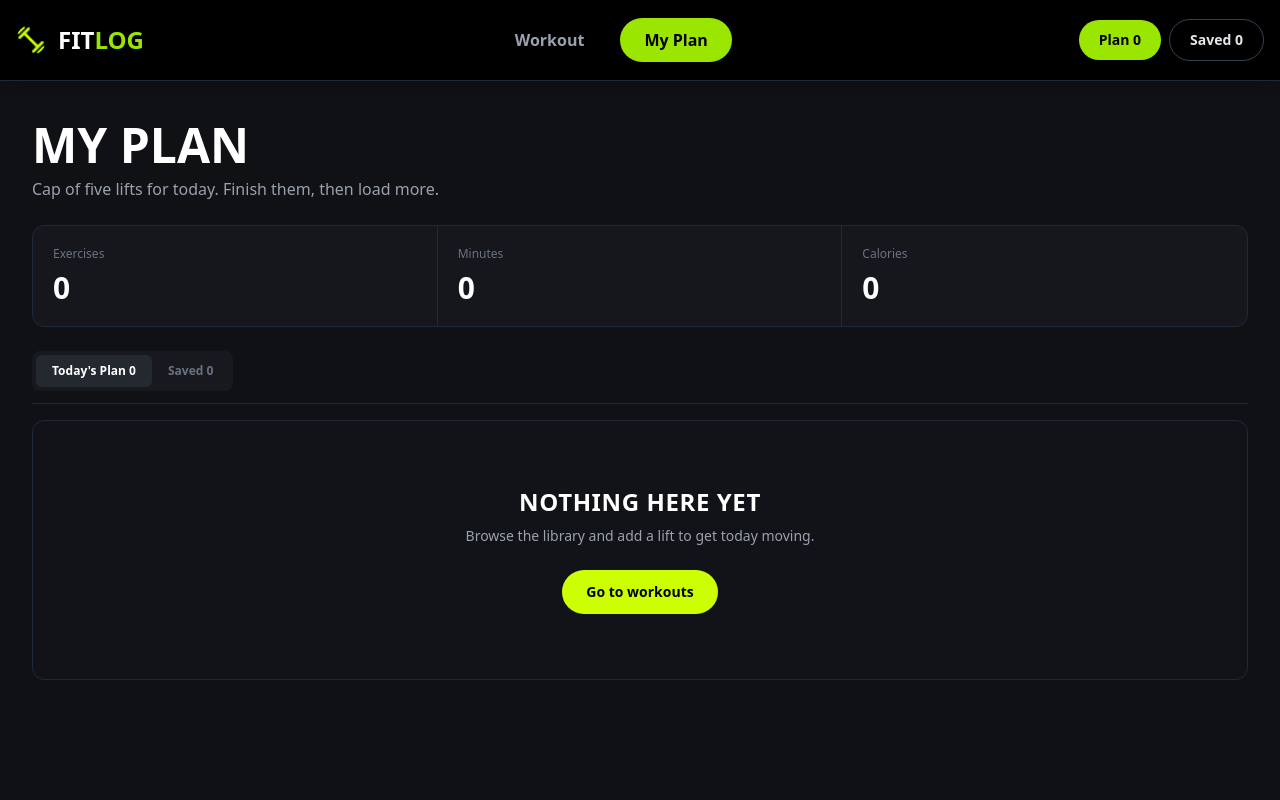
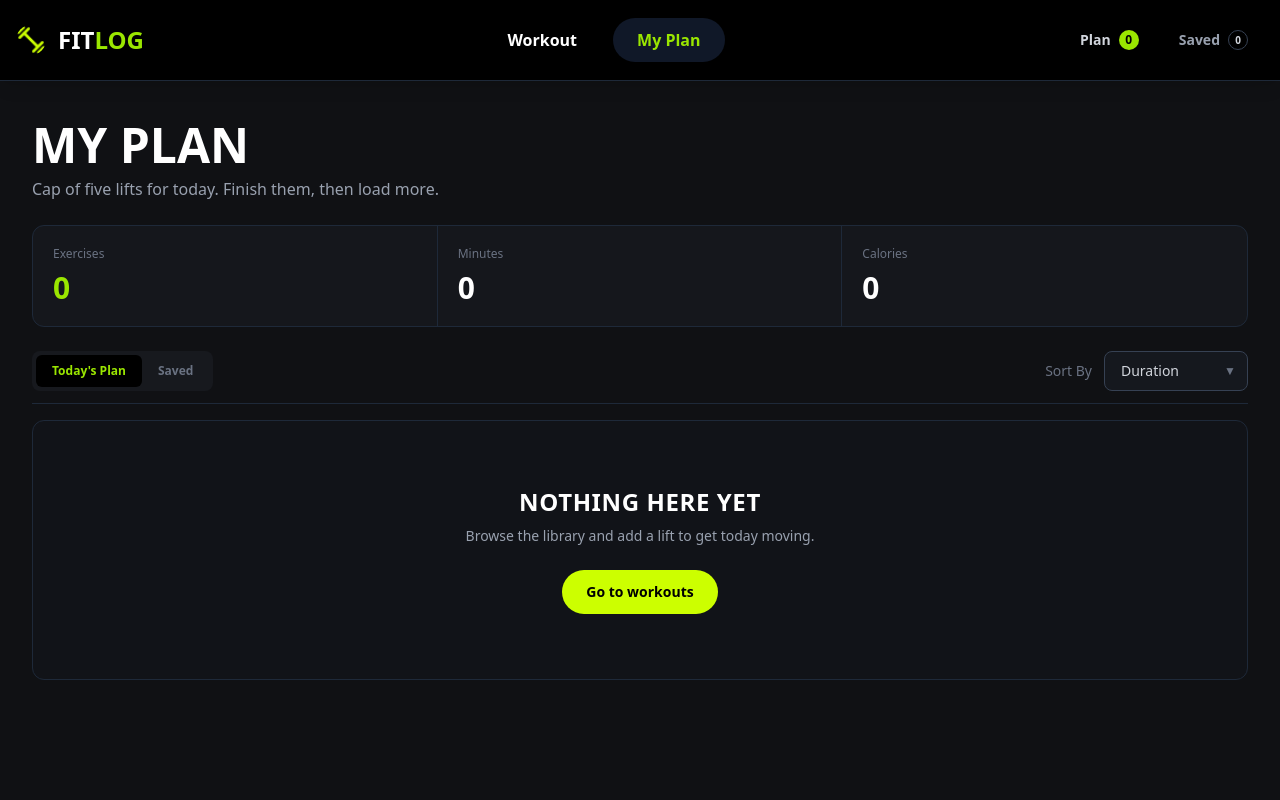
Before and after one commit to surjomitra72-ux/6th-assignment, a Next.js app: page /my-plan in a window 1280 px wide. Shown: the top 800 px of the page. Built offline with nearby package versions, Linux system fonts and the light colour scheme.

Commit message:
Build FitLog workout details and six

```diff
--- a/src/components/myPlan/PlanStats.tsx
+++ b/src/components/myPlan/PlanStats.tsx
@@ -27,7 +27,7 @@ const PlanStats = ({ workouts = [] }: PlanStatsProps) => {
           Exercises
         </p>
 
-        <h2 className="mt-2 text-3xl font-bold">
+        <h2 className="mt-2 text-3xl font-bold text-lime-400">
           {workouts.length}
         </h2>
       </div>
--- a/src/components/myPlan/PlanTabs.tsx
+++ b/src/components/myPlan/PlanTabs.tsx
@@ -1,6 +1,9 @@
 "use client";
 
+import { useMemo, useState } from "react";
+
 import { useFitLog } from "@/context/FitLogContext";
+
 import PlannedWorkoutCard from "./PlannedWorkoutCard";
 import EmptyState from "./EmptyState";
 
@@ -8,6 +11,8 @@ interface PlanTabsProps {
   activeTab: "plan" | "saved";
   setActiveTab: (tab: "plan" | "saved") => void;
 }
+
+type SortOption = "duration" | "calories" | "rating";
 
 const PlanTabs = ({
   activeTab,
@@ -22,22 +27,56 @@ const PlanTabs = ({
     completed,
   } = useFitLog();
 
+  // Default sorting
+  const [sortOption, setSortOption] =
+    useState<SortOption>("duration");
+
+  // Current active list
+  const currentWorkouts =
+    activeTab === "plan" ? plan : saved;
+
+  // Sort current list
+  const sortedWorkouts = useMemo(() => {
+    return [...currentWorkouts].sort((a, b) => {
+      // Duration: low → high
+      if (sortOption === "duration") {
+        return Number(a.duration) - Number(b.duration);
+      }
+
+      // Calories: high → low
+      if (sortOption === "calories") {
+        return (
+          Number(b.caloriesBurned || 0) -
+          Number(a.caloriesBurned || 0)
+        );
+      }
+
+      // Rating: high → low
+      if (sortOption === "rating") {
+        return Number(b.rating) - Number(a.rating);
+      }
+
+      return 0;
+    });
+  }, [currentWorkouts, sortOption]);
+
   return (
     <div className="mt-6">
-      {/* Tabs */}
-      <div className="flex items-center border-b border-gray-800 pb-3">
-        <div className="flex rounded-lg bg-[#17191e] p-1">
+      {/* Tabs + Sort */}
+      <div className="flex flex-col gap-4 border-b border-gray-800 pb-3 sm:flex-row sm:items-center sm:justify-between">
+        {/* Tabs */}
+        <div className="flex w-fit rounded-lg bg-[#17191e] p-1">
           {/* Today's Plan */}
           <button
             type="button"
             onClick={() => setActiveTab("plan")}
             className={`rounded-md px-4 py-2 text-xs font-semibold transition ${
               activeTab === "plan"
-                ? "bg-[#24282f] text-white"
+                ? "bg-black text-lime-400"
                 : "text-gray-500 hover:text-white"
             }`}
           >
-            Today's Plan {plan.length}
+            Today's Plan
           </button>
 
           {/* Saved */}
@@ -46,28 +85,70 @@ const PlanTabs = ({
             onClick={() => setActiveTab("saved")}
             className={`rounded-md px-4 py-2 text-xs font-semibold transition ${
               activeTab === "saved"
-                ? "bg-[#24282f] text-white"
+                ? "bg-black text-lime-400"
                 : "text-gray-500 hover:text-white"
             }`}
           >
-            Saved {saved.length}
+            Saved
           </button>
+        </div>
+
+        {/* Sort By */}
+        <div className="flex items-center gap-3">
+          <label
+            htmlFor="sort-workouts"
+            className="text-sm text-gray-500"
+          >
+            Sort By
+          </label>
+
+          <div className="relative">
+            <select
+              id="sort-workouts"
+              value={sortOption}
+              onChange={(e) =>
+                setSortOption(
+                  e.target.value as SortOption
+                )
+              }
+              className="h-10 w-36 appearance-none rounded-lg border border-gray-700 bg-[#15181e] px-4 pr-10 text-sm text-gray-300 outline-none transition focus:border-[#ccff00]"
+            >
+              <option value="duration">
+                Duration
+              </option>
+
+              <option value="calories">
+                Calories
+              </option>
+
+              <option value="rating">
+                Rating
+              </option>
+            </select>
+
+            {/* Chevron */}
+            <span className="pointer-events-none absolute right-3 top-1/2 -translate-y-1/2 text-xs text-gray-500">
+              ▼
+            </span>
+          </div>
         </div>
       </div>
 
       {/* Today's Plan */}
       {activeTab === "plan" && (
         <div className="mt-4 space-y-3">
-          {plan.length === 0 ? (
+          {sortedWorkouts.length === 0 ? (
             <EmptyState type="plan" />
           ) : (
-            plan.map((workout) => (
+            sortedWorkouts.map((workout) => (
               <PlannedWorkoutCard
                 key={workout.id}
                 workout={workout}
                 onRemove={removeFromPlan}
                 onMarkDone={markCompleted}
-                isCompleted={completed.includes(workout.id)}
+                isCompleted={completed.includes(
+                  workout.id
+                )}
                 showMarkDone={true}
               />
             ))
@@ -78,10 +159,10 @@ const PlanTabs = ({
       {/* Saved */}
       {activeTab === "saved" && (
         <div className="mt-4 space-y-3">
-          {saved.length === 0 ? (
+          {sortedWorkouts.length === 0 ? (
             <EmptyState type="saved" />
           ) : (
-            saved.map((workout) => (
+            sortedWorkouts.map((workout) => (
               <PlannedWorkoutCard
                 key={workout.id}
                 workout={workout}
--- a/src/components/myPlan/PlannedWorkoutCard.tsx
+++ b/src/components/myPlan/PlannedWorkoutCard.tsx
@@ -22,12 +22,12 @@ const PlannedWorkoutCard = ({
 }: PlannedWorkoutCardProps) => {
   return (
     <div
-      className={`flex min-h-[76px] items-center gap-3 rounded-xl border border-gray-800 bg-[#15181e] px-3 py-2.5 transition ${
+      className={`flex flex-col gap-3 rounded-xl border border-gray-800 bg-[#15181e] p-3 transition sm:min-h-[76px] sm:flex-row sm:items-center ${
         isCompleted ? "opacity-60" : ""
       }`}
     >
       {/* Image */}
-      <div className="relative h-14 w-24 shrink-0 overflow-hidden rounded-lg">
+      <div className="relative h-40 w-full shrink-0 overflow-hidden rounded-lg sm:h-14 sm:w-24">
         <Image
           src={workout.image}
           alt={workout.name}
@@ -46,14 +46,10 @@ const PlannedWorkoutCard = ({
           {workout.equipment}
         </p>
 
-        <div className="mt-1 flex items-center gap-3 text-[10px] text-gray-400">
-          <span>
-            ◉ {workout.duration} min
-          </span>
+        <div className="mt-1 flex flex-wrap items-center gap-x-3 gap-y-1 text-[10px] text-gray-400">
+          <span>◉ {workout.duration} min</span>
 
-          <span>
-            🔥 {workout.caloriesBurned} kcal
-          </span>
+          <span>🔥 {workout.caloriesBurned} kcal</span>
 
           <span>
             <span className="text-[#ccff00]">★</span>{" "}
@@ -85,7 +81,7 @@ const PlannedWorkoutCard = ({
         <button
           type="button"
           onClick={() => onRemove(workout.id)}
-          className="flex h-9 w-9 items-center justify-center rounded-lg border border-gray-700 text-gray-400 transition hover:border-red-500 hover:text-red-500"
+          className="flex h-9 w-9 shrink-0 items-center justify-center rounded-lg border border-gray-700 text-gray-400 transition hover:border-red-500 hover:text-red-500"
           aria-label={`Remove ${workout.name}`}
         >
           ×
--- a/src/components/shared/Navbar.tsx
+++ b/src/components/shared/Navbar.tsx
@@ -16,8 +16,7 @@ const Navbar = () => {
 
   const [isMenuOpen, setIsMenuOpen] = useState(false);
 
-  const workoutActive =
-    pathname === "/" || pathname.startsWith("/workouts");
+  const workoutActive = pathname === "/" || pathname.startsWith("/workouts");
 
   const myPlanActive =
     pathname === "/my-plan" || pathname.startsWith("/my-plan/");
@@ -27,7 +26,6 @@ const Navbar = () => {
       <div className="mx-auto max-w-7xl px-4">
         {/* Navbar */}
         <div className="flex h-20 items-center justify-between">
-
           {/* Logo */}
           <Link href="/" className="flex items-center gap-3">
             <Image
@@ -46,14 +44,13 @@ const Navbar = () => {
 
           {/* Desktop Navigation */}
           <div className="hidden items-center gap-3 md:flex">
-
             {/* Workout */}
             <Link
               href="/"
               className={`rounded-full px-6 py-2.5 font-semibold transition-all duration-200 ${
                 workoutActive
-                  ? "bg-lime-400 text-black"
-                  : "text-gray-400 hover:bg-gray-900 hover:text-white"
+                  ? "bg-gray-900 text-lime-400"
+                  : "text-white hover:bg-gray-900 hover:text-white"
               }`}
             >
               Workout
@@ -64,8 +61,8 @@ const Navbar = () => {
               href="/my-plan"
               className={`rounded-full px-6 py-2.5 font-semibold transition-all duration-200 ${
                 myPlanActive
-                  ? "bg-lime-400 text-black"
-                  : "text-gray-400 hover:bg-gray-900 hover:text-white"
+                  ? "bg-gray-900 text-lime-400"
+                  : "text-white hover:bg-gray-900 hover:text-white"
               }`}
             >
               My Plan
@@ -74,21 +71,28 @@ const Navbar = () => {
 
           {/* Desktop Counters */}
           <div className="hidden items-center gap-2 lg:flex">
-
             {/* Plan Counter */}
             <Link
               href="/my-plan"
-              className="rounded-full bg-lime-400 px-5 py-2.5 text-sm font-bold text-black"
+              className="flex items-center gap-2 rounded-full px-4 py-2 text-sm font-semibold text-gray-300 transition hover:text-white"
             >
-              Plan {plan.length}
+              <span>Plan</span>
+
+              <span className="flex h-5 w-5 items-center justify-center rounded-full bg-lime-400 text-xs font-bold text-black">
+                {plan.length}
+              </span>
             </Link>
 
             {/* Saved Counter */}
             <Link
               href="/my-plan"
-              className="rounded-full border border-gray-700 px-5 py-2.5 text-sm font-bold text-gray-200 transition hover:border-lime-400 hover:text-lime-400"
+              className="flex items-center gap-2 rounded-full px-4 py-2 text-sm font-semibold text-gray-400 transition hover:text-white"
             >
-              Saved {saved.length}
+              <span>Saved</span>
+
+              <span className="flex h-5 w-5 items-center justify-center rounded-full border border-gray-700 text-[10px] text-gray-300">
+                {saved.length}
+              </span>
             </Link>
           </div>
 
@@ -107,7 +111,6 @@ const Navbar = () => {
         {isMenuOpen && (
           <div className="border-t border-gray-800 py-5 md:hidden">
             <div className="flex flex-col gap-3">
-
               {/* Workout */}
               <Link
                 href="/"
@@ -136,7 +139,6 @@ const Navbar = () => {
 
               {/* Mobile Counters */}
               <div className="mt-2 grid grid-cols-2 gap-3">
-
                 {/* Plan */}
                 <Link
                   href="/my-plan"
@@ -154,7 +156,6 @@ const Navbar = () => {
                 >
                   Saved {saved.length}
                 </Link>
-
               </div>
             </div>
           </div>
```
